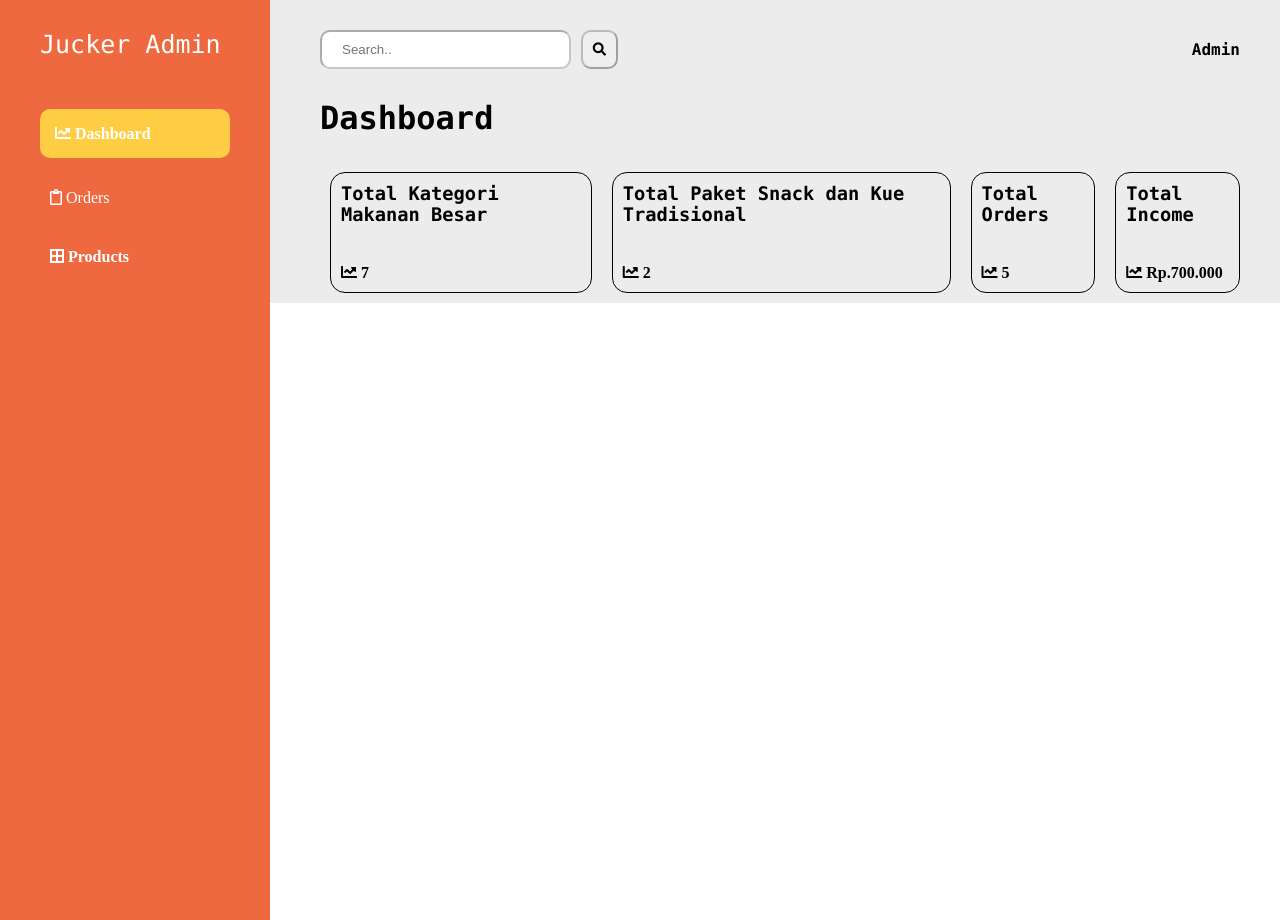
After one commit to atikareski/PresentasiKaryaphp, a PHP site: page /dashboard.php in a window 1280 px wide. The commit adds this page. Run offline with PHP 8.4, Linux system fonts and the light colour scheme.

Commit message:
membuat tampilan admin (dashboard, products, dan order)

```diff
--- a/daftar.php
+++ b/daftar.php
@@ -91,7 +91,8 @@
                     <h2 class="judulstatus">Status Pembayaran</h2>
                     <p>Tanggal Pembayaran: 10 Januari 2025
                         <br>Total: Rp.140.000
-                        <br>Sisa: -</p>
+                        <br>Sisa: -
+                        <br>Status: Belum Diproses</p>
                     <h2 class="pembayaran">Lunas</h2>
                     <div class="edit">
                         <a href="input.php"><h4>Edit Pesanan</h4></a>
--- /dev/null
+++ b/dashboard.php
@@ -0,0 +1,53 @@
+<!DOCTYPE html>
+<html lang="en">
+<head>
+    <meta charset="UTF-8">
+    <meta name="viewport" content="width=device-width, initial-scale=1.0">
+    <link rel="stylesheet" href="styles/dashboard.css?v=<?php echo time(); ?>">
+    <link rel="stylesheet" href="https://cdnjs.cloudflare.com/ajax/libs/font-awesome/5.15.3/css/all.min.css"/>
+    <title>Dashboard Jucker</title>
+</head>
+<body>
+    <aside class="sidebar">
+        <header>Jucker Admin</header>
+        <ul>
+            <li class="dashboard"><a href="#"><i class='fas'>&#xf201; Dashboard</i></a></li>
+            <li class="orders"><a href="order.php"><i class='far'>&#xf328; Orders</i></a></li>
+            <li class="products"><a href="product.php"><i class='fas'>&#xf84c; Products</i></a></li>
+        </ul>
+    </aside>
+    <div class="container">
+        <div class="top">
+            <div class="searchbar">
+                <form>
+                    <input type="text" placeholder="Search.." name="search">
+                    <button type="submit"><i class="fa fa-search"></i></button>
+                </form>
+            </div>
+            <div class="akun">
+                <h4>Admin</h4>
+            </div>
+        </div>
+        <h1>Dashboard</h1>
+        <div class="analytics">
+            <div class="besar">
+                <h3>Total Kategori Makanan Besar</h3><br><br>
+                <i class="fas fa-chart-line"> 7</i>
+            </div>
+            <div class="kue">
+                <h3>Total Paket Snack dan Kue Tradisional</h3><br><br>
+                <i class="fas fa-chart-line"> 2</i>
+            </div>
+            <div class="pesanan">
+                <h3>Total Orders</h3><br><br>
+                <i class="fas fa-chart-line">   5</i>
+            </div>
+            <div class="income">
+                <h3>Total Income</h3><br><br>
+                <i class="fas fa-chart-line">   Rp.700.000</i>
+            </div>
+        </div>
+
+    </div>
+</body>
+</html>
--- /dev/null
+++ b/styles/dashboard.css
@@ -0,0 +1,117 @@
+*{
+    margin: 0;
+}
+
+body{
+    font-family: "Lucida Console", "Courier New", monospace;
+}
+
+.container{
+    margin-left: 270px;
+    padding-left: 20px;
+    height: 100%;
+    background-color: rgba(128, 128, 128, 0.151);
+}
+
+.sidebar{
+    padding: 30px;
+    position: fixed;
+    left: 0;
+    width: 210px;
+    height: 100%;
+}
+
+aside{
+    left: 0px;
+    position: sticky;
+    background-color: #EE693F;
+
+}
+
+.sidebar header{
+    padding: 0px;
+    padding-left: 10px;
+    padding-bottom: 40px;
+    font-size: 25px;
+    color: white;
+}
+
+.sidebar ul li i{
+    text-decoration: none;
+    color: white;
+
+}
+
+.sidebar ul li{
+    list-style: none;
+    list-style-type: none;
+    margin-bottom: 20px;
+}
+
+.sidebar ul{
+    padding: 10px;
+}
+
+.dashboard{
+    background-color: #FFCD44;
+    text-align: left;
+    justify-items: center;
+    padding: 15px;
+    border-radius: 10px;
+}
+.orders{
+    text-align: left;
+    justify-items: center;
+    padding: 10px;
+}
+.products{
+    text-align: left;
+    justify-items: center;
+    padding: 10px;
+}
+
+.top{
+    display: flex;
+    justify-content: space-between;
+    padding: 30px;
+}
+
+input[type=text]{
+    padding: 10px 50px 10px 20px;
+    border-radius: 10px;
+    border-color: rgba(0, 0, 0, 0.329);
+}
+
+button[type=submit]{
+    padding: 10px;
+    border-radius: 10px;
+    border-color: rgba(0, 0, 0, 0.329);
+}
+
+.akun{
+    padding: 10px;
+}
+
+.container h1{
+    margin-left: 30px;
+}
+
+.analytics{
+    display: flex;
+    justify-content: space-between;
+    margin-left: 30px;
+    margin: 30px;
+}
+
+.besar, .kue, .pesanan, .income{
+    padding: 10px;
+    border: black solid 1px;
+    border-radius: 15px;
+    margin: 10px;
+    margin-top: 5px;
+    align-items: center;
+}
+
+.analytics i{
+    align-items: center;
+}
```
Also changed, not shown: index.php (+5 -5 lines), order.php (added, +34 -0 lines), product.php (added, +73 -0 lines), styles/index.css (+8 -0 lines), styles/order.css (added, +94 -0 lines), styles/product.css (added, +106 -0 lines).
